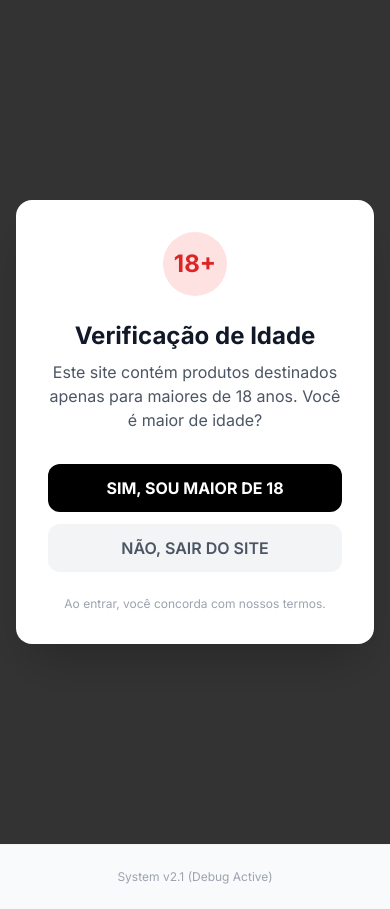
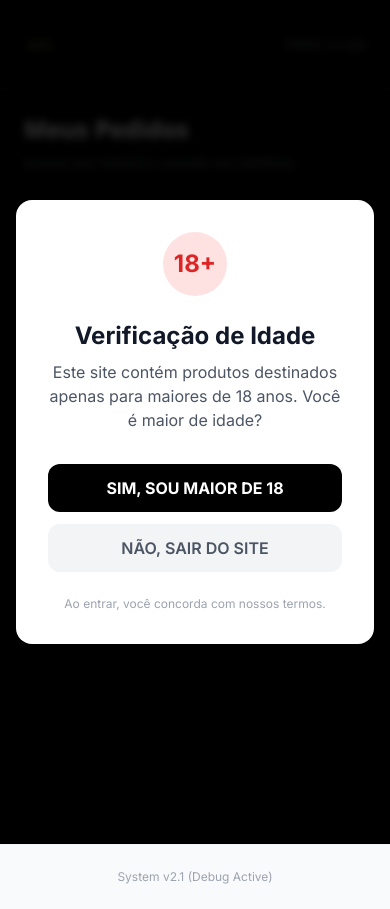
Before and after one commit to ThonBlack/VaporFume, a Next.js app: page /account in a window 390 px wide. Before the commit this address had no page. Built offline with nearby package versions, Linux system fonts and the light colour scheme.

Commit message:
Feat: Add Account Page & Order History by Phone

```diff
--- /dev/null
+++ b/src/app/account/page.js
@@ -0,0 +1,118 @@
+'use client';
+
+import { useState } from 'react';
+import { getMyOrders } from '@/app/actions/customer';
+import { Loader2, Search, ArrowRight, Package } from 'lucide-react';
+import Link from 'next/link';
+
+export default function AccountPage() {
+    const [phone, setPhone] = useState('');
+    const [loading, setLoading] = useState(false);
+    const [orders, setOrders] = useState(null);
+    const [error, setError] = useState('');
+
+    const handleSearch = async (e) => {
+        e.preventDefault();
+        setLoading(true);
+        setError('');
+        setOrders(null);
+
+        const res = await getMyOrders(phone);
+
+        if (res.success) {
+            setOrders(res.orders);
+            if (res.orders.length === 0) {
+                setError('Nenhum pedido encontrado com este número.');
+            }
+        } else {
+            setError(res.message);
+        }
+        setLoading(false);
+    };
+
+    const statusMap = {
+        'pending': { label: 'Aguardando', color: 'text-yellow-400', border: 'border-yellow-400/20' },
+        'paid': { label: 'Em Preparação', color: 'text-[#00ff00]', border: 'border-[#00ff00]/20' },
+        'shipped': { label: 'Enviado', color: 'text-blue-400', border: 'border-blue-400/20' },
+        'delivered': { label: 'Entregue', color: 'text-green-500', border: 'border-green-500/20' },
+        'canceled': { label: 'Cancelado', color: 'text-red-500', border: 'border-red-500/20' }
+    };
+
+    return (
+        <div className="min-h-screen bg-black text-gray-200 font-sans">
+            {/* Header */}
+            <div className="border-b border-gray-800 p-6 flex justify-between items-center">
+                <Link href="/">
+                    <img src="/assets/logo-main.png" alt="Vapor Fume" className="h-10 object-contain" />
+                </Link>
+                <Link href="/" className="text-sm text-gray-500 hover:text-white">Voltar a Loja</Link>
+            </div>
+
+            <main className="max-w-md mx-auto p-6 md:mt-10">
+                <h1 className="text-2xl font-bold text-white mb-2">Meus Pedidos</h1>
+                <p className="text-gray-500 mb-8 text-sm">Acesse seu histórico usando seu telefone.</p>
+
+                {/* Search Form */}
+                <form onSubmit={handleSearch} className="mb-10">
+                    <div className="relative">
+                        <input
+                            type="tel"
+                            placeholder="Seu telefone (DDD + Número)"
+                            className="w-full bg-gray-900 border border-gray-800 rounded-xl p-4 pl-12 text-white outline-none focus:border-[#00ff00] focus:ring-1 focus:ring-[#00ff00] transition-all placeholder:text-gray-600"
+                            value={phone}
+                            onChange={(e) => setPhone(e.target.value)}
+                        />
+                        <Search className="absolute left-4 top-1/2 -translate-y-1/2 text-gray-500 w-5 h-5" />
+                        <button
+                            type="submit"
+                            disabled={loading || phone.length < 8}
+                            className="absolute right-2 top-1/2 -translate-y-1/2 bg-[#00ff00] text-black rounded-lg p-2 disabled:opacity-50 hover:bg-[#00cc00] transition-colors"
+                        >
+                            {loading ? <Loader2 className="w-5 h-5 animate-spin" /> : <ArrowRight className="w-5 h-5" />}
+                        </button>
+                    </div>
+                    {error && <p className="text-red-500 text-sm mt-3 ml-1 animate-in slide-in-from-top-1">{error}</p>}
+                </form>
+
+                {/* Results List */}
+                {orders && (
+                    <div className="space-y-4 animate-in fade-in slide-in-from-bottom-4">
+                        {orders.map(order => {
+                            const st = statusMap[order.status] || { label: order.status, color: 'text-gray-400', border: 'border-gray-800' };
+                            return (
+                                <Link href={`/track/${order.id}`} key={order.id} className={`block bg-gray-900/50 border ${st.border} p-4 rounded-xl hover:bg-gray-800 transition-all group`}>
+                                    <div className="flex justify-between items-start mb-3">
+                                        <div>
+                                            <span className={`text-xs font-bold uppercase tracking-wider ${st.color} bg-black/30 px-2 py-1 rounded`}>
+                                                {st.label}
+                                            </span>
+                                            <p className="text-gray-500 text-xs mt-2">{new Date(order.createdAt).toLocaleDateString('pt-BR')} às {new Date(order.createdAt).toLocaleTimeString('pt-BR', { hour: '2-digit', minute: '2-digit' })}</p>
+                                        </div>
+                                        <span className="text-gray-400 text-xs group-hover:text-white">#{order.id}</span>
+                                    </div>
+
+                                    <div className="flex justify-between items-center">
+                                        <div className="flex -space-x-2">
+                                            {/* Minimal Item Preview (Icons) */}
+                                            {order.items.slice(0, 3).map((_, i) => (
+                                                <div key={i} className="w-8 h-8 rounded-full bg-gray-800 border border-gray-700 flex items-center justify-center text-gray-500">
+                                                    <Package className="w-4 h-4" />
+                                                </div>
+                                            ))}
+                                            {order.items.length > 3 && (
+                                                <div className="w-8 h-8 rounded-full bg-gray-800 border border-gray-700 flex items-center justify-center text-xs text-gray-400">
+                                                    +{order.items.length - 3}
+                                                </div>
+                                            )}
+                                        </div>
+                                        <p className="font-bold text-white">R$ {order.total.toFixed(2)}</p>
+                                    </div>
+                                </Link>
+                            );
+                        })}
+                    </div>
+                )}
+            </main>
+        </div>
+    );
+}
--- /dev/null
+++ b/src/app/actions/customer.js
@@ -0,0 +1,32 @@
+'use server';
+
+import { db } from '@/lib/db';
+import { orders } from '@/db/schema';
+import { like, desc } from 'drizzle-orm';
+
+export async function getMyOrders(phoneRaw) {
+    if (!phoneRaw) return { success: false, message: 'Digite seu telefone' };
+
+    // Normalize: Keep only numbers
+    const cleanPhone = phoneRaw.replace(/\D/g, '');
+
+    if (cleanPhone.length < 8) return { success: false, message: 'Telefone inválido' };
+
+    try {
+        // Search strictly by phone containing the numbers (getting last 8 or 9 digits usually safer, but let's try strict contains)
+        // VaporFume usually saves as "5534...", so if user types "349...", a like query works.
+        const results = await db.query.orders.findMany({
+            where: like(orders.customerPhone, `%${cleanPhone}%`),
+            orderBy: [desc(orders.createdAt)],
+            limit: 10,
+            with: {
+                items: true
+            }
+        });
+
+        return { success: true, orders: results };
+    } catch (error) {
+        console.error('Error fetching my orders:', error);
+        return { success: false, message: 'Erro ao buscar pedidos.' };
+    }
+}
--- a/src/components/Header.js
+++ b/src/components/Header.js
@@ -28,6 +28,7 @@ export default function Header() {
 
                 {/* Actions */}
                 <div style={{ display: 'flex', gap: '20px', alignItems: 'center' }}>
+                    <Link href="/account" style={{ textDecoration: 'none' }}>
                         <button style={{
                             background: 'none',
                             border: 'none',
@@ -41,6 +42,7 @@ export default function Header() {
                             <User size={24} />
                             <span>Conta</span>
                         </button>
+                    </Link>
 
                     <button style={{
                         background: 'none',
```
Lines whose indentation alone changed are shown as unchanged.
